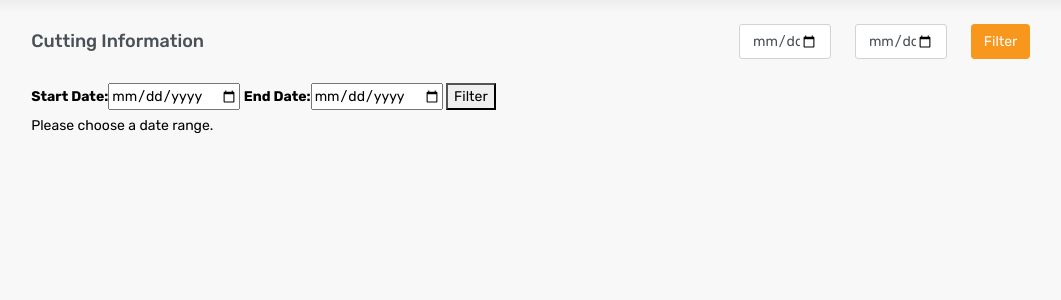
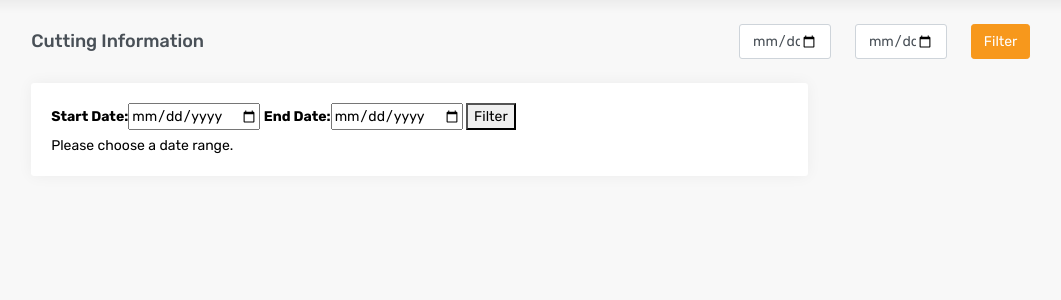
Before and after one commit to iamnickatuti/htdocs, a PHP site: page /qbBom/qbupload.php in a window 1280 px wide. Shown: the part 126-426 px from the top of the page, without its empty margins (87-1148 px from the left). Run offline with PHP 8.4, Linux system fonts and the light colour scheme; the visitor is signed in with stand-in values (Sample User, id 1); some libraries are stand-ins or nearby versions.

Commit message:
Merge remote-tracking branch 'origin/main'

```diff
--- a/qbBom/qbupload.php
+++ b/qbBom/qbupload.php
@@ -62,7 +62,10 @@ include '../parts/header.php';
                     </div>
                 </div>
                 <!-- end row-->
-
+                <div class="row">
+                    <div class="col-xl-9">
+                        <div class="card">
+                            <div class="card-body">
 
 <?php
 include '../cradle_config.php';
@@ -540,3 +543,7 @@ else{
 ?>
             </div>
         </div>
+                    </div>
+                </div>
+            </div>
+        </div>
--- a/qbBom/qbuploadrecycle.php
+++ b/qbBom/qbuploadrecycle.php
@@ -531,3 +531,7 @@ else{
 ?>
         </div>
     </div>
+    </div>
+</div>
+</div>
+</div>
```
